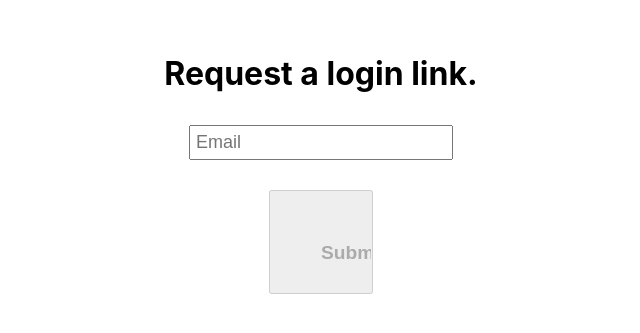
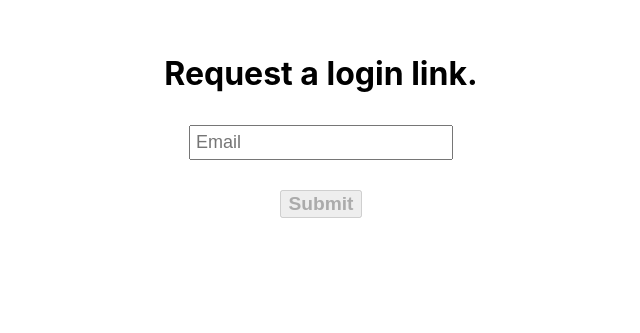
Before and after one commit to diversus-me/blossom, a React (Create React App) app: page /login in a window 1280 px wide. Shown: the part 207-540 px from the top of the page, without its empty margins (319-959 px from the left). Built offline with nearby package versions, Linux system fonts and the light colour scheme; no server answers.

Commit message:
fix submit button

```diff
--- a/src/components/Login/Login.module.css
+++ b/src/components/Login/Login.module.css
@@ -40,7 +40,4 @@
     margin: 30px auto;
     font-size: 1.2em;
     font-weight: bold;
-    padding: 50px;
-    height: 100px;
-    width: 100px;
 }
```
